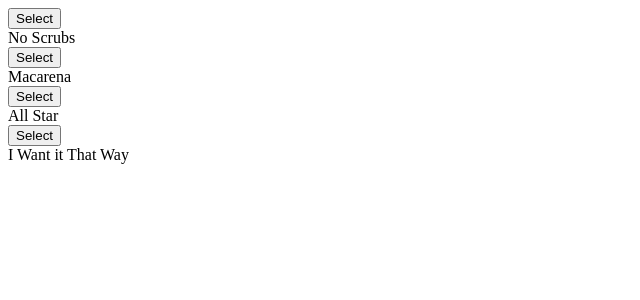
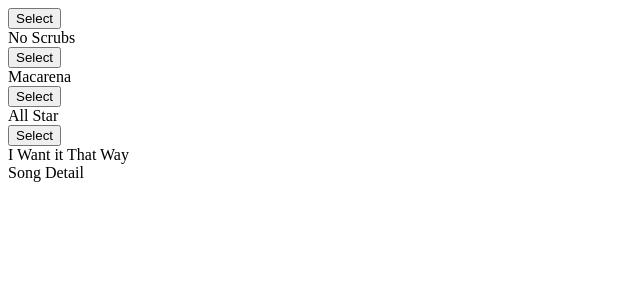
Before and after one commit to caplincapture/songs, a React (Create React App) app: page / in a window 1280 px wide. Shown: the top 300 px of the page, without its empty margins (0-640 px from the left). Built offline with nearby package versions, Linux system fonts and the light colour scheme.

Commit message:
functional components with connect

```diff
--- a/src/components/App.js
+++ b/src/components/App.js
@@ -1,5 +1,6 @@
 import React from 'react';
 import SongList from './SongList';
+import SongDetail from './SongDetail';
 
 const App = () => {
   return (
@@ -8,6 +9,9 @@ const App = () => {
         <div className="column eight wide">
           <SongList />
         </div>
+        <div className="column eight wide">
+          <SongDetail />
+        </div>
       </div>
     </div>
   );
--- /dev/null
+++ b/src/components/SongDetail.js
@@ -0,0 +1,13 @@
+import React from 'react';
+import { connect } from 'react-redux';
+
+const SongDetail = props => {
+  console.log(props);
+  return <div>Song Detail</div>;
+};
+
+const mapStateToProps = state => {
+  return { song: state.selectedSong };
+};
+
+export default connect(mapStateToProps)(SongDetail);
--- a/src/components/SongList.js
+++ b/src/components/SongList.js
@@ -27,7 +27,6 @@ class SongList extends Component {
 }
 
 const mapStateToProps = state => {
-  console.log(state);
   return { songs: state.songs };
 };
 
```
